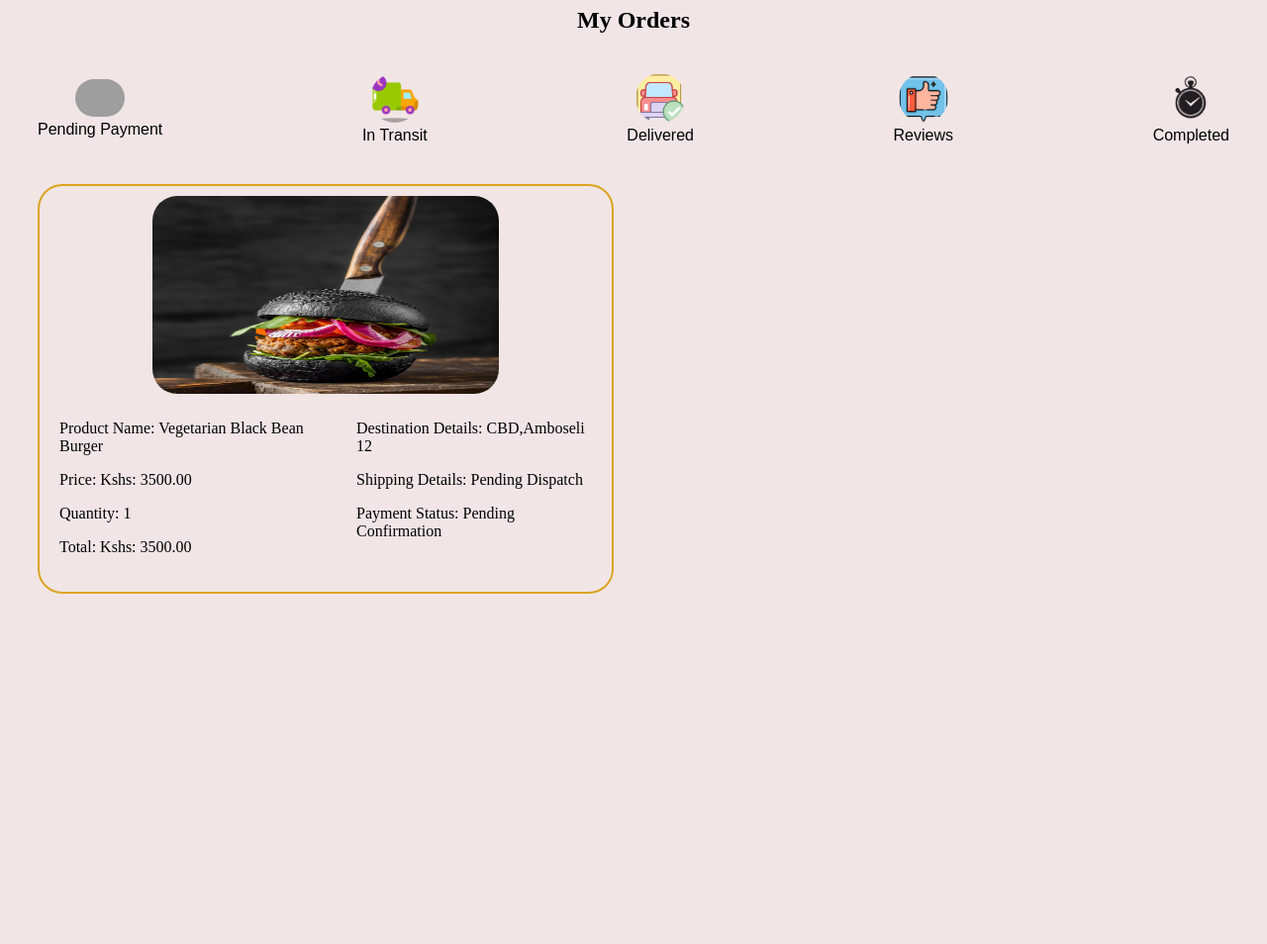
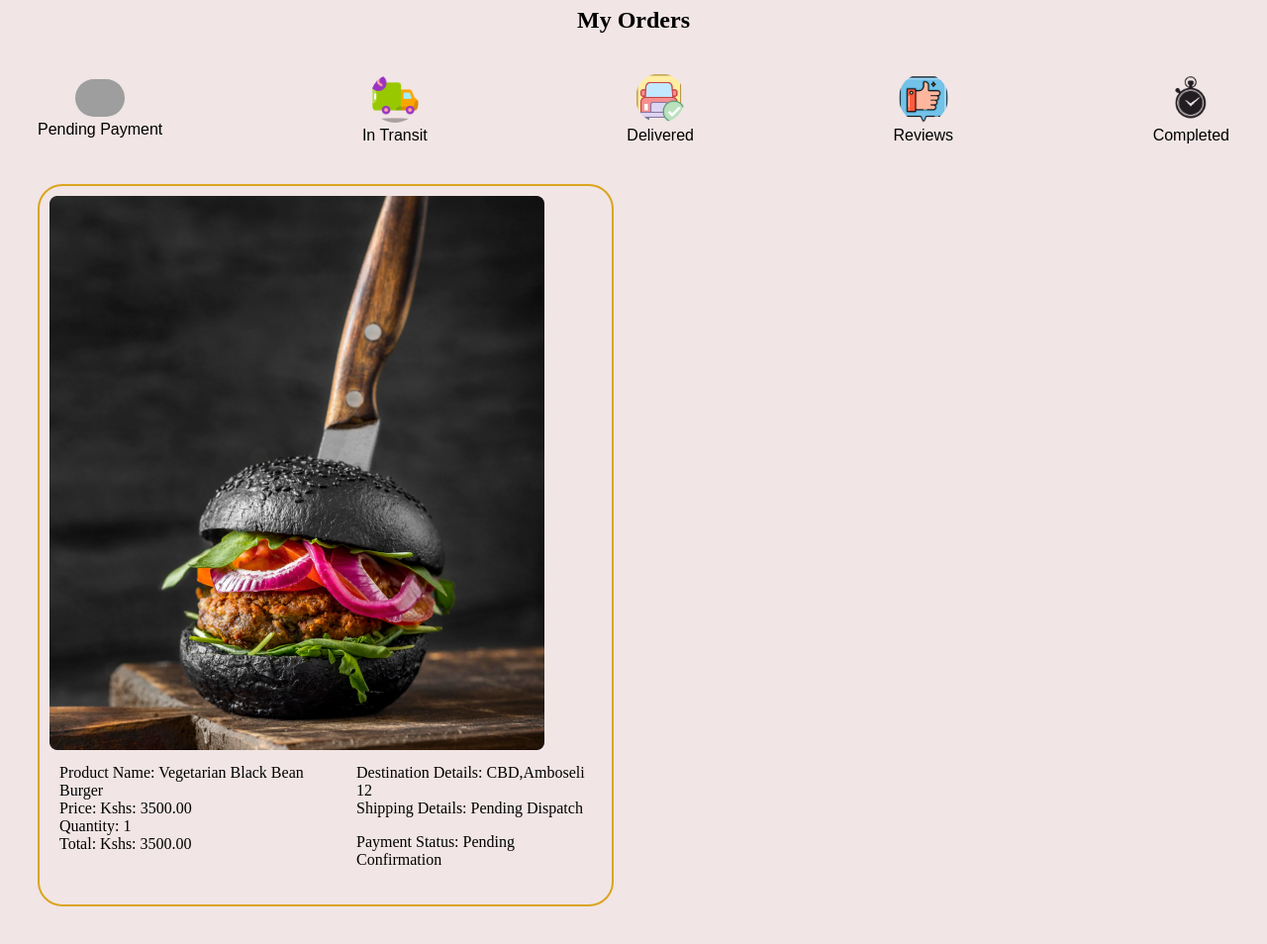
Before and after one commit to Thomas-m-waka/food_ordering_system, a Django app: page /pending_payment in a window 1280 px wide. Shown: the part 113-1067 px from the top of the page at 99% size. Before the commit the page ends 713 px from the top, so only its background shows below. Run offline with Django 4.2, Linux system fonts and the light colour scheme; a user stored in the database is signed in; data comes from the database, SQL or seed files in the repository; grey boxes are pictures that could not be loaded.

Commit message:
Update pending_payment.html

```diff
--- a/products/templates/main/pending_payment.html
+++ b/products/templates/main/pending_payment.html
@@ -2,21 +2,44 @@
 {%load static%}
 
 {%block content%}
+<style>
+
+</style>
 <div class="cart-items">
-        {%for order in order_item %}
+    {% for order in order_item %}
     <div class="items-cont">
-                <img src={{order.product.product_image.url}} class="item-img">
+        <div class="product_image">
+            <img src="{{ order.product.product_image.url }}">
+        </div>
         <div class="items">
             <div class="product-info">
-                        <p>Product Name: {{order.product.product_name}}</p>
-                        <p>Price: Kshs: {{order.price}}</p>
-                        <p>Quantity: {{order.quantity}}</p>
-                        <p>Total: Kshs: {{order.total}}</p>
+                <div class="username">
+
+
+                </div>
+                <div class="product_name">
+                    Product Name: {{ order.product.product_name }}
+                </div>
+                <div class="product_price">
+                    Price: Kshs: {{ order.price }}
+                </div>
+                <div class="product_quantity">
+                    Quantity: {{ order.quantity }}
+                </div>
+                <div class="totals">
+                    Total: Kshs: {{ order.total }}
+                </div>
             </div>
             <div class="product-info">
-                        <p>Destination Details: {{order.order.shipping_details}}</p>
-                        <p>Shipping Details: {{order.shipping_status}}</p>
-                        <p>Payment Status: {{order.payment_status}}</p>
+                <div class="destination">
+                    Destination Details: {{ order.order.shipping_details }}
+                </div>
+                <div class="shipping_details">
+                    Shipping Details: {{ order.shipping_status }}
+                </div>
+                <div class="payment_status">
+                    <p>Payment Status: {{ order.payment_status }}</p>
+                </div>
             </div>
         </div>
     </div>
@@ -24,6 +47,6 @@
     <center>
         <p>No Current Orders</p>
     </center>
-        {%endfor%}
+    {% endfor %}
 </div>
 {%endblock%}
```
Lines whose indentation alone changed are shown as unchanged.
